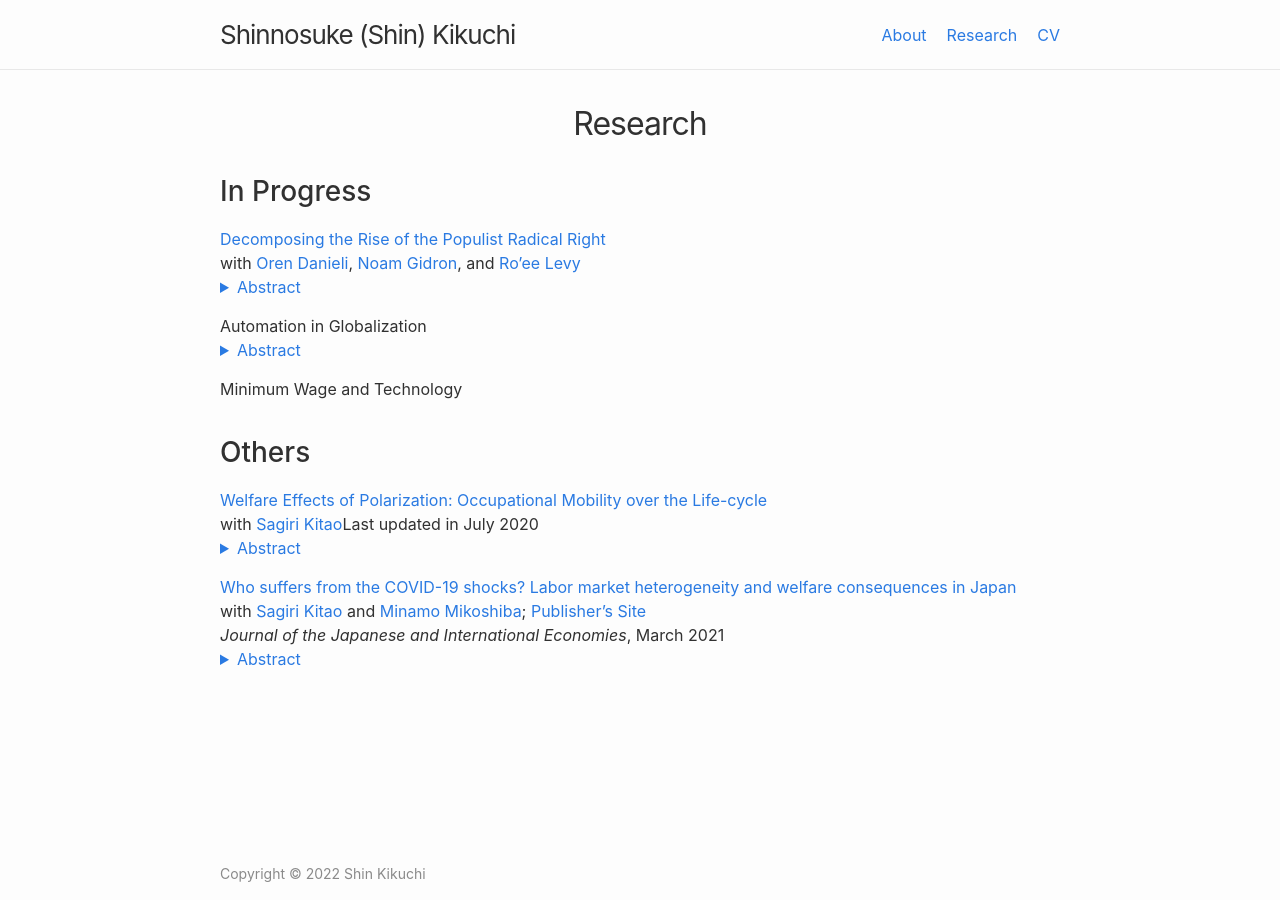
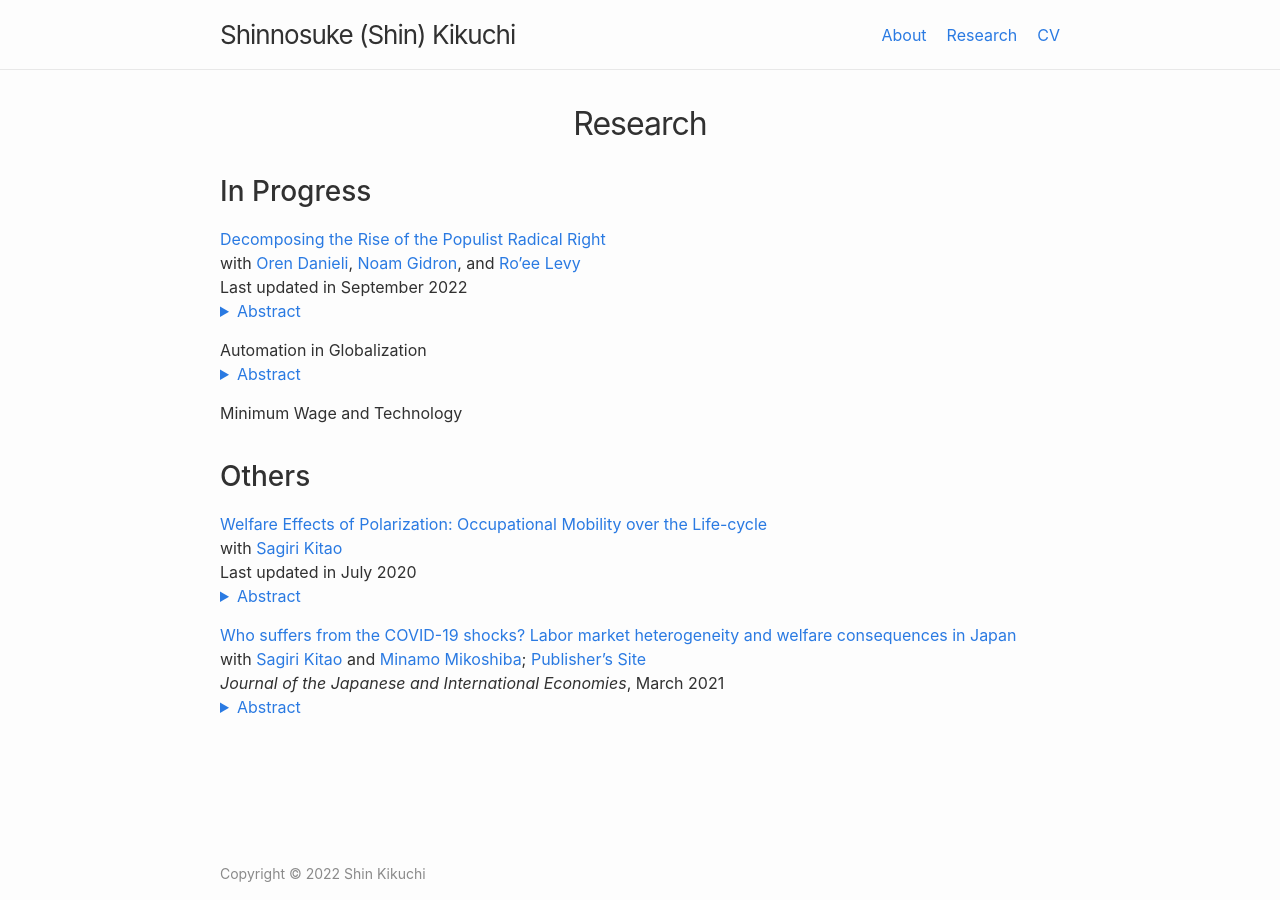
Before and after one commit to shinnkikuchi/shinnkikuchi.github.io, a Jekyll site: the page built from research.md, in a window 1280 px wide. Built offline with Jekyll 4.4.1, drawn with Linux system fonts in a browser that asks for light colours.

Commit message:
Update research.md

```diff
--- a/research.md
+++ b/research.md
@@ -9,6 +9,7 @@ permalink: /research/
 <a href="/files/research/DGKL-Populism.pdf" target="_blank">Decomposing the Rise of the Populist Radical Right</a>
 <br>
 with <a href="https://www.orendanieli.com/home" target="_blank">Oren Danieli</a>, <a href="https://scholar.harvard.edu/gidron/home" target="_blank">Noam Gidron</a>, and <a href="https://www.roeelevy.com/" target="_blank">Ro'ee Levy</a><br>
+Last updated in September 2022<br>
 <details style="margin-bottom: 15px; margin-top: -15px">
 	<summary style="color: #2a7ae2">Abstract</summary>
 
@@ -29,7 +30,8 @@ Minimum Wage and Technology<br>
 ## Others
 
 <a href="/files/research/KK-ROBOT.pdf" target="_blank">Welfare Effects of Polarization: Occupational Mobility over the Life-cycle</a><br>
-with <a href="https://sites.google.com/site/sagirikitao/home" target="_blank">Sagiri Kitao</a>Last updated in July 2020<br>
+with <a href="https://sites.google.com/site/sagirikitao/home" target="_blank">Sagiri Kitao</a><br>
+Last updated in July 2020<br>
 <details style="margin-bottom: 15px; margin-top: -15px">
 	<summary style="color: #2a7ae2">Abstract</summary>
 
```
